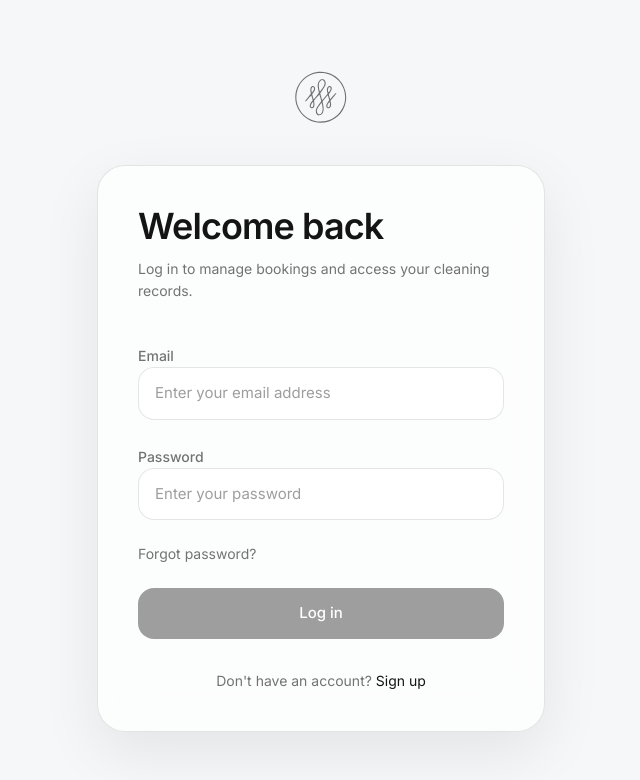
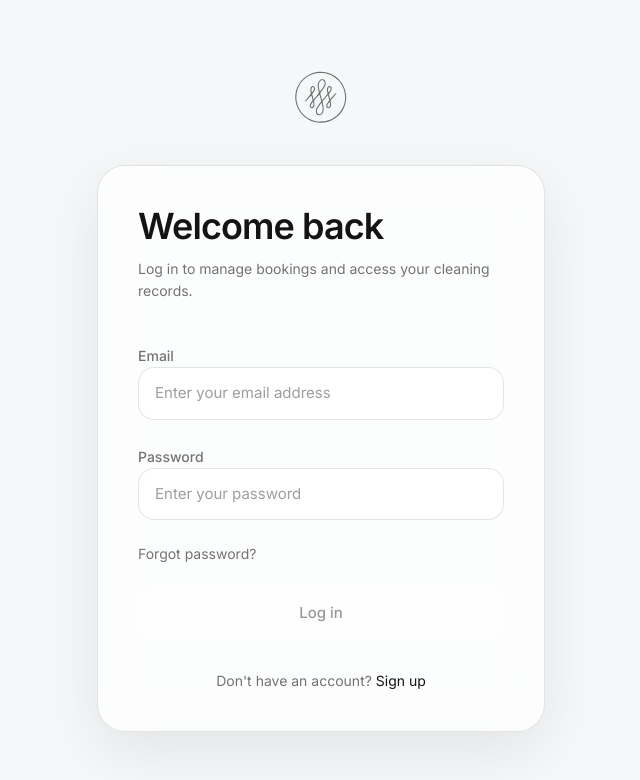
Before and after one commit to 3S-Clean/3s-clean-app, a Next.js app: page /login in a window 1280 px wide. Shown: the top 780 px of the page, without its empty margins (319-959 px from the left). Built offline with nearby package versions, Linux system fonts and the light colour scheme; no server answers.

Commit message:
feat: dark

```diff
--- a/app/(auth)/login/page.tsx
+++ b/app/(auth)/login/page.tsx
@@ -109,10 +109,11 @@ export default function LoginClient() {
                 <button
                     type="submit"
                     disabled={!isValid || isSubmitting}
-                    className={[
-                        "w-full rounded-2xl py-3.5 text-[15px] font-medium transition disabled:opacity-40 disabled:cursor-not-allowed",
-                        "bg-[color:var(--primary)] text-[color:var(--primary-text)] hover:opacity-90",
-                    ].join(" ")}
+                    className="w-full rounded-2xl py-3.5 text-[15px] font-medium transition
+             bg-white text-black
+             dark:bg-[#11A97D] dark:text-white
+             hover:opacity-90
+             disabled:opacity-40 disabled:cursor-not-allowed"
                 >
                     {isSubmitting ? "Logging in…" : "Log in"}
                 </button>
```
